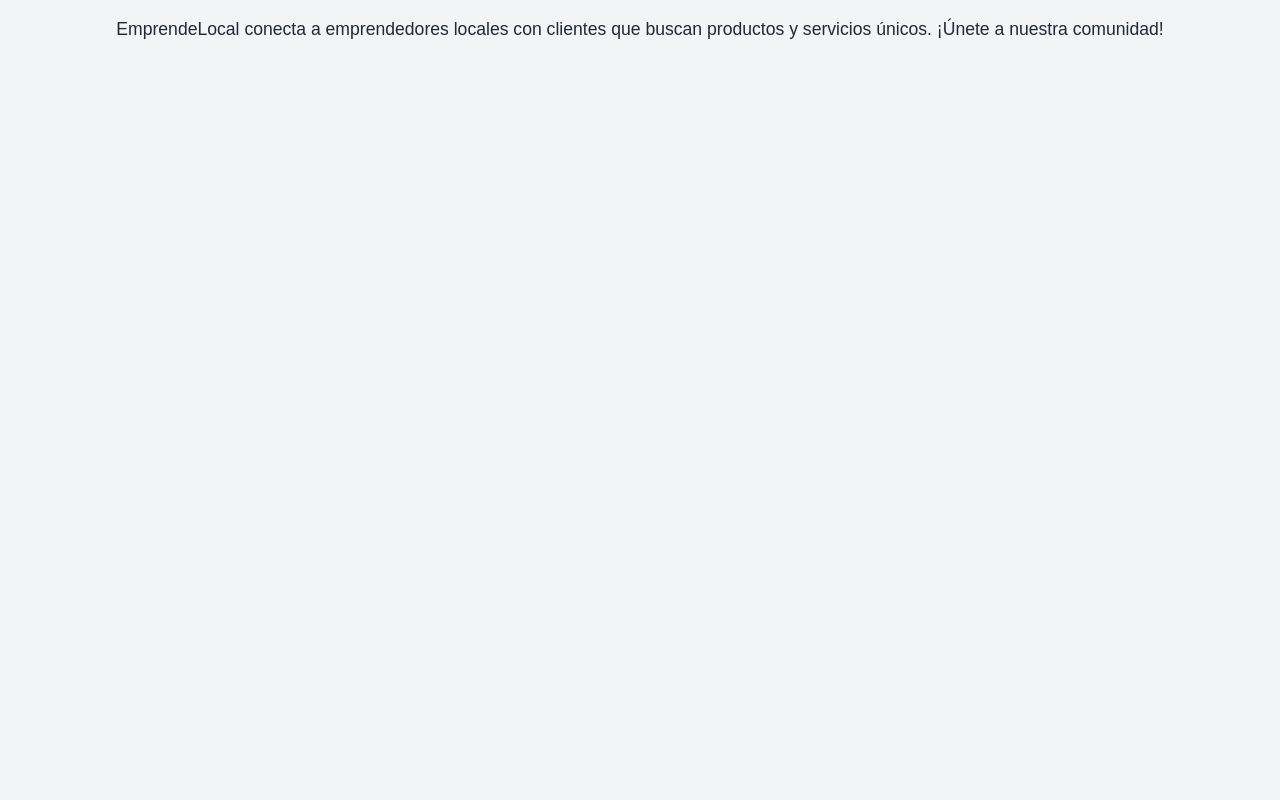
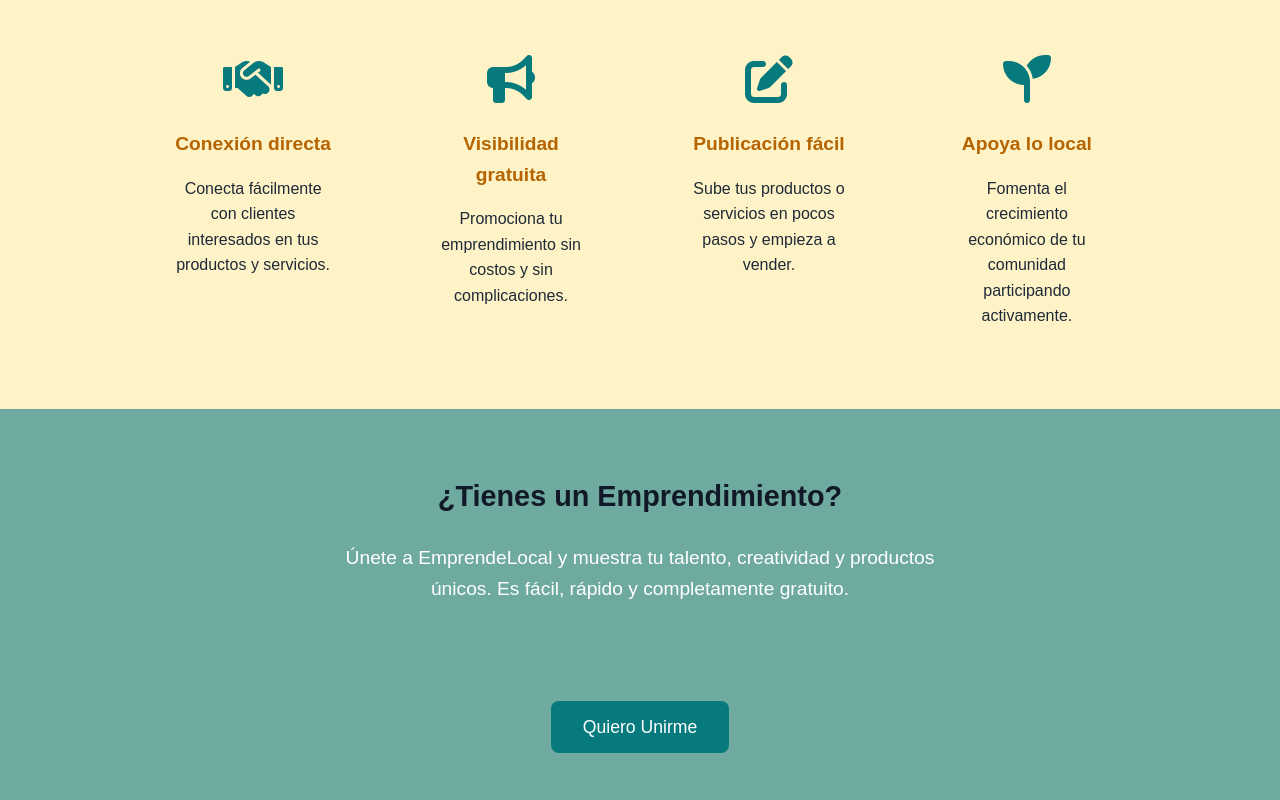
Before and after one commit to BruceGabr/ComerciaYa, a React (Vite) app: page / in a window 1280 px wide. Shown: the part 1220-2020 px from the top of the page. Before the commit the page ends 1263 px from the top, so only its background shows below. Built offline with nearby package versions, Linux system fonts and the light colour scheme.

Commit message:
Sección beneficios y unirse agregado al home

```diff
--- a/index.html
+++ b/index.html
@@ -1,13 +1,18 @@
 <!doctype html>
 <html lang="en">
+
 <head>
   <meta charset="UTF-8" />
   <link rel="icon" type="image/svg+xml" href="/vite.svg" />
+  <link rel="stylesheet" href="https://cdnjs.cloudflare.com/ajax/libs/font-awesome/6.4.0/css/all.min.css" />
+
   <meta name="viewport" content="width=device-width, initial-scale=1.0" />
   <title>Mercado Local</title>
 </head>
+
 <body>
   <div id="root"></div>
   <script type="module" src="/src/main.jsx"></script>
 </body>
+
 </html>
--- a/src/pages/Home.css
+++ b/src/pages/Home.css
@@ -10,11 +10,13 @@
   padding: 3rem 0;
   background: linear-gradient(to bottom, #077A7D, #3A9A9E 20%, #6EAAA0 40%, #A1B9A1 60%, #b2e4b2 80%, #DBFFCB);
 }
+
 @media (min-width: 768px) {
   .home__banner {
     padding: 5rem 0;
   }
 }
+
 @media (min-width: 992px) {
   .home__banner {
     padding: 10rem 0;
@@ -26,6 +28,7 @@
   flex-direction: column;
   gap: 5rem;
 }
+
 @media (min-width: 992px) {
   .home__banner-content {
     flex-direction: row;
@@ -36,7 +39,8 @@
 .home__banner-image {
   max-width: 20rem;
   margin: 0 auto;
-  filter: drop-shadow(0px 15px 5px rgba(0, 0, 0, 0.3)); /* Sombra hacia abajo */
+  filter: drop-shadow(0px 15px 5px rgba(0, 0, 0, 0.3));
+  /* Sombra hacia abajo */
 }
 
 .home__banner-text {
@@ -51,6 +55,7 @@
   font-weight: bold;
   line-height: 1.4;
 }
+
 @media (min-width: 768px) {
   .home__title {
     color: #fef3c7;
@@ -134,6 +139,102 @@
   }
 }
 
+/* Beneficios */
+
+.home__benefits {
+  padding: 3rem 1rem;
+  background-color: #fef3c7;
+  color: #1f2937;
+}
+
+.home__benefit-cards {
+  display: flex;
+  flex-direction: column;
+  gap: 1rem;
+  margin-top: 2rem;
+}
+
+.home__benefit-card {
+  padding: 2rem;
+  border-radius: 5rem;
+  text-align: center;
+}
+
+.home__benefit-card h4 {
+  margin: 1.5rem 0 1rem;
+  font-size: 1.2rem;
+  color: #b56401;
+}
+
+.home__benefit-card p {
+  font-size: 1rem;
+}
+
+.home__icon {
+  font-size: 3rem;
+  color: #077A7D;
+}
+
+/* Convocatoria */
+
+.home__join {
+  background-color: #6EAAA0;
+  color: white;
+  text-align: center;
+  padding: 4rem 1rem;
+}
+
+.home__join-text {
+  font-size: 1.2rem;
+  margin: 1rem 0 2rem;
+  max-width: 600px;
+  margin-left: auto;
+  margin-right: auto;
+}
+
+.home__cta--join {
+  background-color: #077A7D;
+  color: #ffffff;
+  padding: 0.75rem 2rem;
+  border-radius: 0.5rem;
+  text-decoration: none;
+  display: inline-block;
+  transition: background-color 0.3s ease;
+}
+
+.home__cta--join:hover {
+  background-color: #055e60;
+}
+
+/* Responsive beneficio cards */
+
+@media (min-width: 768px) {
+  .home__benefit-cards {
+    flex-direction: row;
+    flex-wrap: wrap;
+    justify-content: space-between;
+  }
+
+  .home__benefit-card {
+    flex: 1 1 45%;
+    max-width: 45%;
+  }
+}
+@media (min-width: 1024px) {
+  .home__benefit-cards {
+    flex-direction: row;
+    flex-wrap: wrap;
+    justify-content: space-between;
+  }
+
+  .home__benefit-card {
+    flex: 1 1 22.5%;
+    max-width: 22.5%;
+  }
+}
+
+
+
 /* Sección "¿Cómo funciona?" */
 
 .home__about {
--- a/src/pages/Home.jsx
+++ b/src/pages/Home.jsx
@@ -67,6 +67,47 @@ const Home = () => {
         </div>
       </section>
 
+      {/* Sección de Beneficios */}
+      <section className="home__benefits">
+        <div className="container">
+          <h3 className="home__section-title">Beneficios de Usar EmprendeLocal</h3>
+          <div className="home__benefit-cards">
+            <div className="home__benefit-card">
+              <i className="fas fa-handshake home__icon"></i>
+              <h4>Conexión directa</h4>
+              <p>Conecta fácilmente con clientes interesados en tus productos y servicios.</p>
+            </div>
+            <div className="home__benefit-card">
+              <i className="fas fa-bullhorn home__icon"></i>
+              <h4>Visibilidad gratuita</h4>
+              <p>Promociona tu emprendimiento sin costos y sin complicaciones.</p>
+            </div>
+            <div className="home__benefit-card">
+              <i className="fas fa-edit home__icon"></i>
+              <h4>Publicación fácil</h4>
+              <p>Sube tus productos o servicios en pocos pasos y empieza a vender.</p>
+            </div>
+            <div className="home__benefit-card">
+              <i className="fas fa-seedling home__icon"></i>
+              <h4>Apoya lo local</h4>
+              <p>Fomenta el crecimiento económico de tu comunidad participando activamente.</p>
+            </div>
+          </div>
+        </div>
+      </section>
+
+      {/* Sección de Convocatoria */}
+      <section className="home__join">
+        <div className="container">
+          <h3 className="home__section-title">¿Tienes un Emprendimiento?</h3>
+          <p className="home__join-text">
+            Únete a EmprendeLocal y muestra tu talento, creatividad y productos únicos. Es fácil, rápido y completamente gratuito.
+          </p>
+          <a href="/registro" className="home__cta home__cta--join">Quiero Unirme</a>
+        </div>
+      </section>
+
+
       {/* Otra sección adicional, por ejemplo sobre la plataforma */}
       <section className="home__about">
         <h3 className="home__section-title">¿Cómo funciona?</h3>
```
Lines whose indentation alone changed are shown as unchanged.
